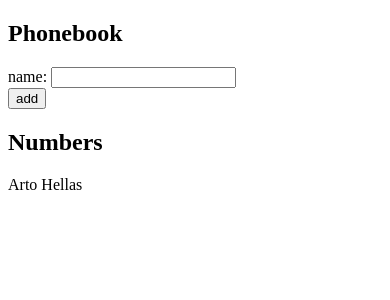
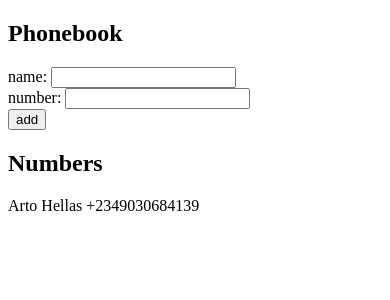
Before and after one commit to devdekunle/Full-Stack-Open, a React (Vite) app in the folder part2/phonebook/: page / in a window 390 px wide. Shown: the top 300 px of the page. Built offline with nearby package versions, Linux system fonts and the light colour scheme.

Commit message:
phonebook step3

```diff
--- a/part2/phonebook/src/App.jsx
+++ b/part2/phonebook/src/App.jsx
@@ -4,24 +4,30 @@ import React from 'react'
 
 const App = () => {
   const [persons, setPersons] = useState([
-      {name: 'Arto Hellas'}
+      {name: 'Arto Hellas',
+      number: '+2349030684139'}
     ])
   const [newName, setNewName] = useState('')
+  const [newNumber, setNewNumber] = useState('')
 
   const handleSubmit = (event) => {
     event.preventDefault()
     const checkName = persons.find(person => person.name === newName)
     checkName ?
       alert(`${newName} is already added to the phonebook`) :
-      setPersons(persons.concat({name:newName}))
+      setPersons(persons.concat({name:newName, number:newNumber}))
       setNewName('')
+      setNewNumber('')
   }
   return (
       <div>
         <h2>Phonebook</h2>
         <form onSubmit={handleSubmit}>
           <div>
-            name: <input placeholder={newName} value={newName} onChange={(e)=>setNewName(e.target.value)}/>
+            name: <input value={newName} onChange={(e)=>setNewName(e.target.value)}/>
+          </div>
+          <div>
+            number: <input value={newNumber} onChange={(e)=>setNewNumber(e.target.value)}/>
           </div>
           <div>
             <button type='submit'>add</button>
@@ -29,7 +35,7 @@ const App = () => {
         </form>
         <h2>Numbers</h2>
         <div>
-          {persons.map(person => <p key={person.name}>{person.name}</p>)}
+          {persons.map(person => <p key={person.name}>{person.name} {person.number}</p>)}
         </div>
       </div>
   )
```
